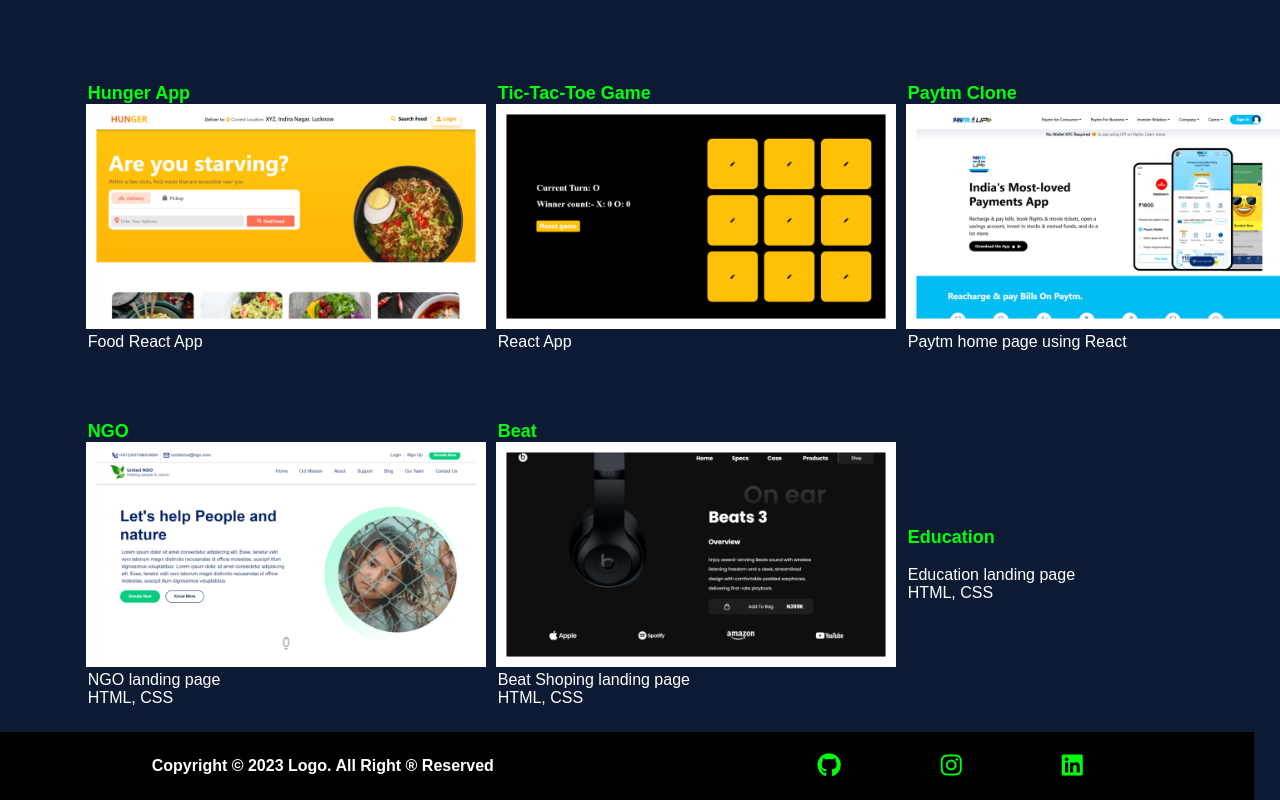
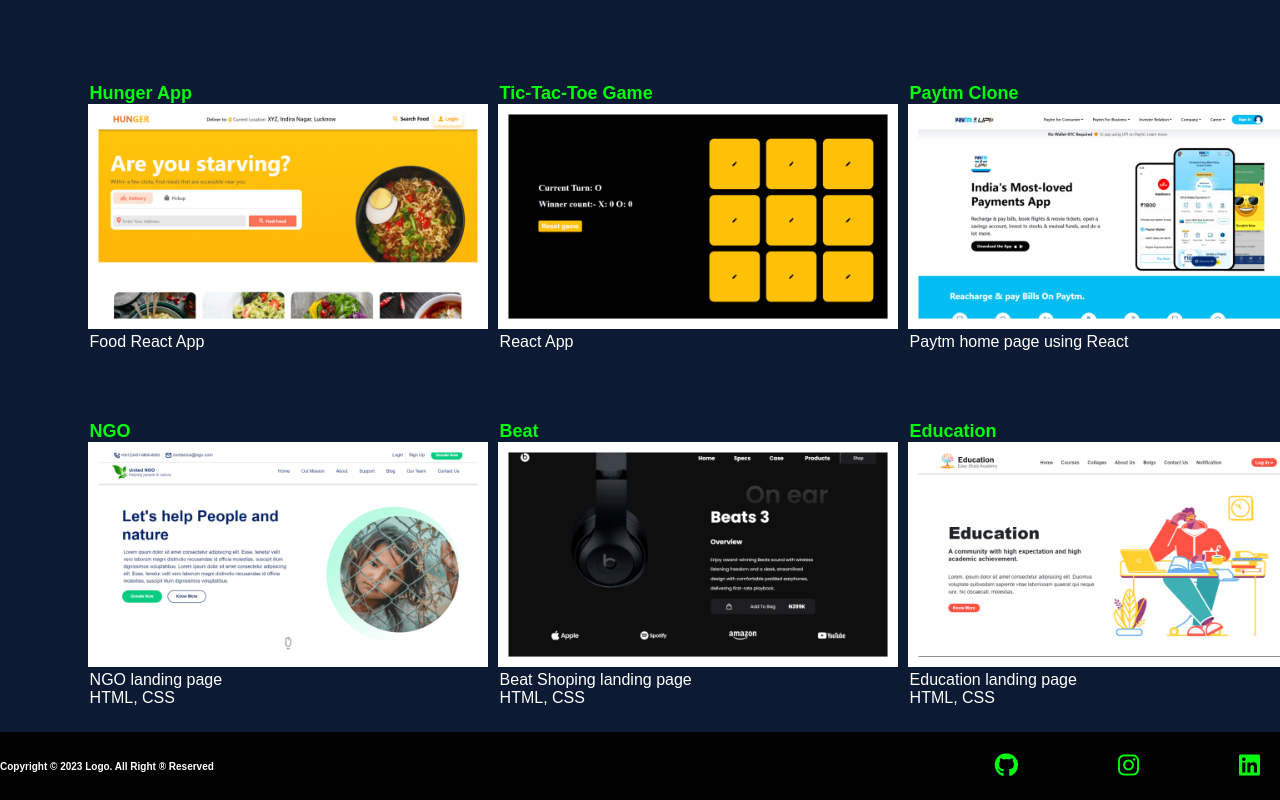
Before and after one commit to hdubey64/portfolio, a plain HTML site: page index.html in a window 1280 px wide. Shown: the part 956-1756 px from the top of the page. Drawn offline with Linux system fonts and the light colour scheme.

Commit message:
Education Landing page

```diff
--- a/style/style.css
+++ b/style/style.css
@@ -15,7 +15,7 @@ section {
    padding: 25px 7%;
 }
 body {
-   width: 98vw;
+   width: 100%;
    background-color: var(--blueColor);
    color: var(--whiteColor);
    display: flex;
@@ -198,16 +198,16 @@ footer {
    display: flex;
    align-items: center;
    padding: 20px 0;
-   justify-content: space-around;
+   justify-content: space-between;
    background-color: black;
 }
 footer P {
+   font-size: 10px;
    font-weight: 600;
 }
 footer ul {
    display: flex;
    gap: 60px;
-   align-items: center;
 }
 footer ul a {
    font-size: 1.5rem;
@@ -216,5 +216,4 @@ footer ul a {
 
 footer ul li a :hover {
    color: var(--whiteColor);
-   font-size: 1.7rem;
 }
```
Also changed, not shown: assets/images/education.png (added).
